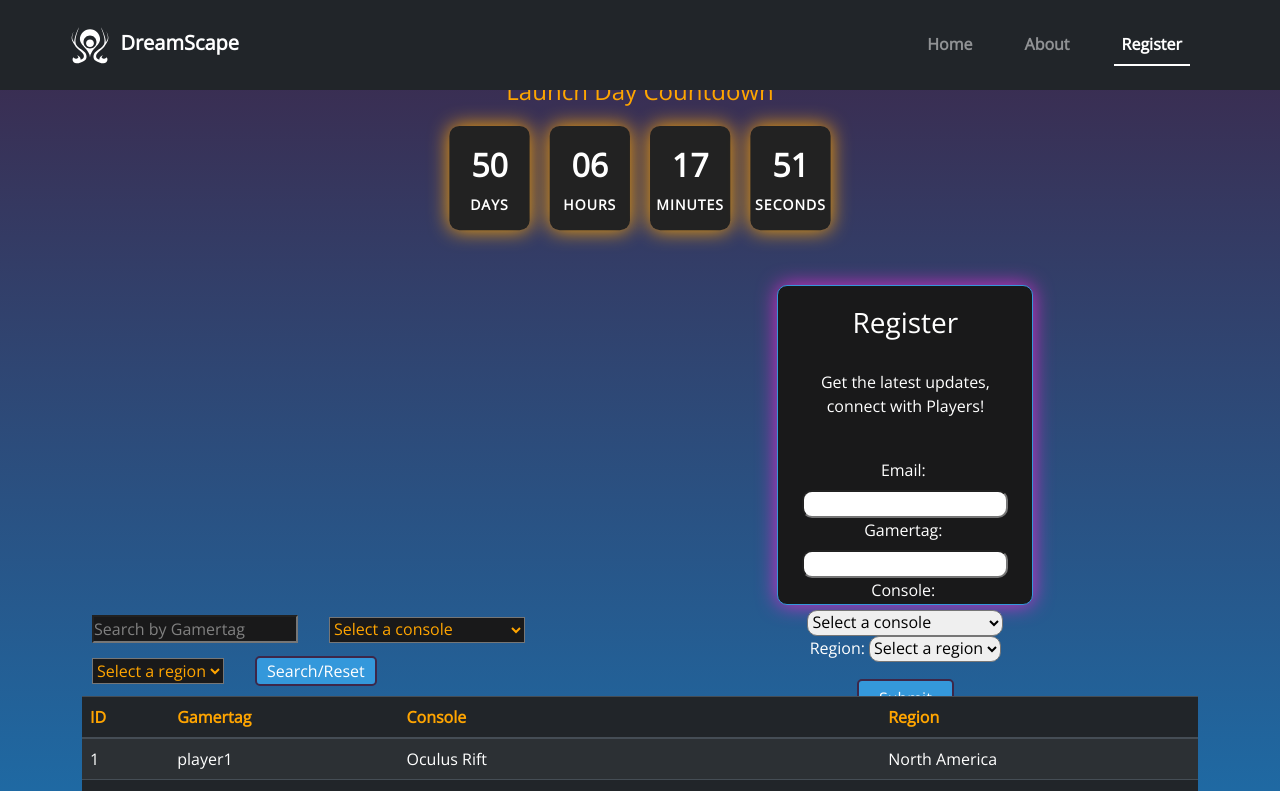
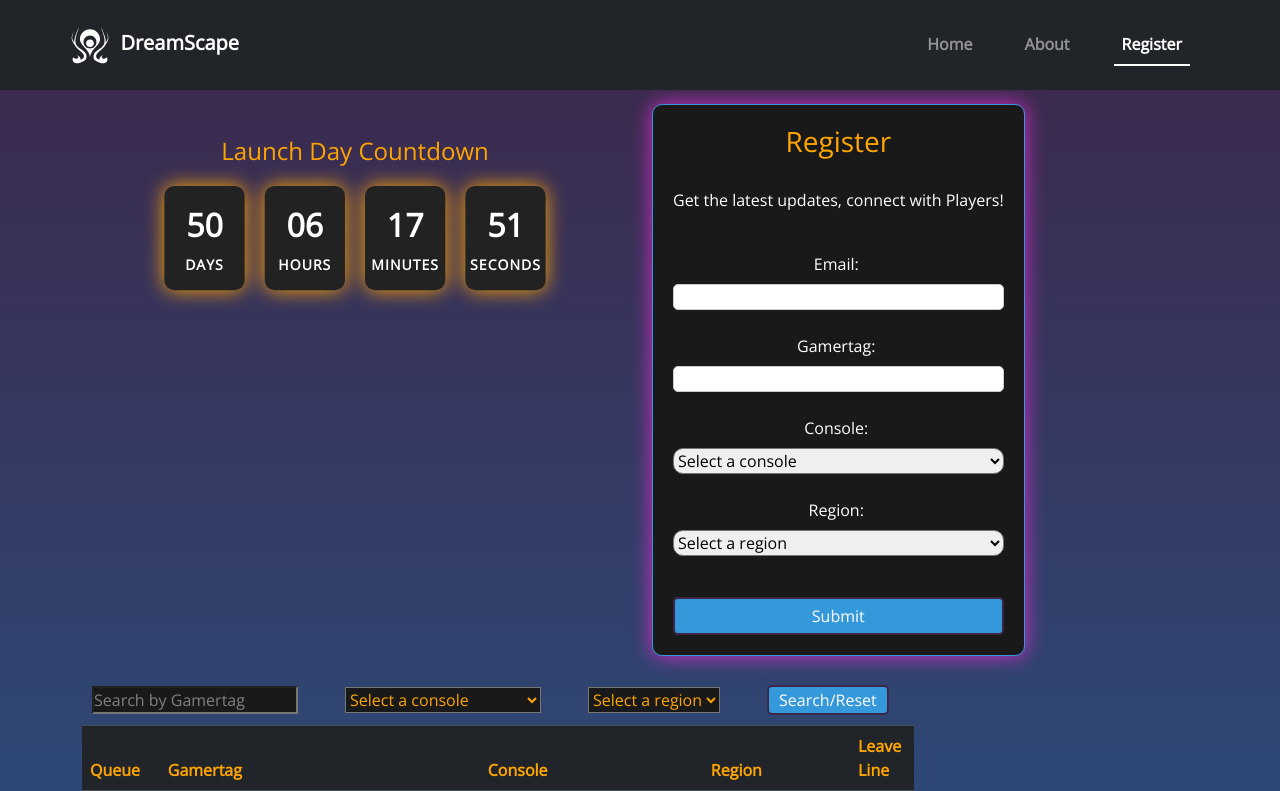
Before and after one commit to Din0saur5/Team-1-phase-2-project, a React (Vite) app: page /sign-up in a window 1280 px wide. Shown: the top 791 px of the page. Built offline with nearby package versions, Linux system fonts and the light colour scheme; data requests are answered from the project's data file.

Commit message:
fixed whole sign up page

```diff
--- a/db.json
+++ b/db.json
@@ -351,9 +351,9 @@
       "id": 50
     },
     {
-      "email": "",
-      "gamertag": "",
-      "console": "",
+      "email": "dummy",
+      "gamertag": "dummy",
+      "console": "OculusRift",
       "region": "Africa",
       "id": 51
     },
@@ -363,6 +363,13 @@
       "console": "",
       "region": "",
       "id": 52
+    },
+    {
+      "email": "",
+      "gamertag": "",
+      "console": "",
+      "region": "",
+      "id": 53
     }
   ]
 }
--- a/src/components/GamerForm.jsx
+++ b/src/components/GamerForm.jsx
@@ -1,6 +1,7 @@
 import { useState } from 'react';
+import UserList from './UserList';
 
-function GamerForm() {
+function GamerForm({handleSubmitNew}) {
   const [user, setUser] = useState({
     email: '',
     gamertag: '',
@@ -15,33 +16,27 @@ function GamerForm() {
       [name]: value,
     });
   }
+function handleSubmit(e){
+  e.preventDefault()
+  handleSubmitNew(user)
+  e.target.reset()
+  setUser({
+    email: '',
+    gamertag: '',
+    console: '',
+    region: '',
+  }
+
+  )
+}
 
 
-  const handleSubmit = (e) => {
-    e.preventDefault();
-    fetch("http://localhost:3000/profiles", {
-      method: "POST",
-      headers: {
-        "Content-Type": "application/json",
-      },
-      body: JSON.stringify({
-        email: user.email,
-        gamertag: user.gamertag,
-        console: user.console,
-        region: user.region,
-      }),
-    })
-      .then(response => response.json())
-      .then(data => {
-        console.log(data);
-      })
-      }
 
 
 
   return (
-    <form onSubmit={handleSubmit}>
-      <div>
+    <form className='gamer-form' onSubmit={(e)=>handleSubmit(e, user)}>
+
         <label>Email:&nbsp; </label>
         <input
           type="text"
@@ -49,9 +44,9 @@ function GamerForm() {
           value={user.email}
           onChange={handleChange}
         />
-      </div>
 
-      <div>
+
+      <br/>
         <label>Gamertag:&nbsp; </label>
         <input
           type="text"
@@ -59,9 +54,9 @@ function GamerForm() {
           value={user.gamertag}
           onChange={handleChange}
         />
-      </div>
 
-      <div>
+     <br/>
+
         <label>Console:&nbsp; </label>
         <select name="console" value={user.console} onChange={handleChange}>
           <option value="">Select a console</option>
@@ -77,9 +72,9 @@ function GamerForm() {
           <option value="VarjoXR3">Varjo XR-3</option>
           <option value="XREALAirARGlasses">XREAL Air AR Glasses</option>
         </select>
-      </div>
 
-      <div>
+
+        <br/>
         <label>Region:&nbsp;</label>
         <select name="region" value={user.region} onChange={handleChange}>
           <option value="">Select a region</option>
@@ -90,8 +85,8 @@ function GamerForm() {
           <option value="Oceania">Oceania</option>
           <option value="South America">South America</option>
         </select>
-      </div>
 
+        <br/>
 
       <button className='form-btn' type="submit">Submit</button>
 
--- a/src/components/SignUp.css
+++ b/src/components/SignUp.css
@@ -3,7 +3,7 @@
     display: flex;
     justify-content: center;
     align-items: center;
-    height: 200vh;
+
     background: linear-gradient(to bottom, #3d2749,#00adff );
     flex-direction: column;
     justify-content: flex-start;
@@ -19,7 +19,7 @@
     border-radius: 5px;
     background: transparent;
     color: #333;
-    width: 50vw;
+    width: 75vw;
 
     transition: transform 0.2s;
   }
@@ -35,10 +35,10 @@
     border-radius: 10px;
     padding: 20px;
     box-shadow: 0 0 20px #D42CCA;
-    width: 20vw;
-    height: 40vh;
     text-align: center;
     animation: slide-up 0.5s;
+    max-width: fit-content;
+
   }
 
   @keyframes slide-up {
@@ -56,7 +56,7 @@
   .signup-container h2 {
     font-size: 28px;
     margin-bottom: 10px;
-    color: #fff;
+    color: #FFA500;
 
   }
 
@@ -66,21 +66,20 @@
     margin-bottom: 20px;
     color: #fff;
     max-height: fit-content;
+
   }
 
   /* Styling for the GamerForm component */
   .gamer-form {
-    display: flex;
-    flex-direction: column;
-    align-items: center;
+    display: grid;
+
   }
 
   .gamer-form input {
-    width: 100%;
-    padding: 10px;
+
     border: 1px solid #ccc;
     border-radius: 5px;
-    margin-bottom: 10px;
+
 
   }
 
--- a/src/components/UserList.jsx
+++ b/src/components/UserList.jsx
@@ -1,30 +1,103 @@
-import React from "react";
-import { Table } from "react-bootstrap";
+import React, { useState } from "react";
+import { Button, Form, Modal, Table } from "react-bootstrap";
 
-function UserList({ users }) {
+function UserList({ users, handleRemove }) {
+  const[emailAuth, setEmailAuth] = useState('')
+  const [currentSelected, setCurrentSelected] =useState({})
+  const [show, setShow] = useState(false);
+  const handleClose = () => setShow(false);
+  const handleShow = (user) =>
+  {
+    setCurrentSelected(user)
+    setShow(true);
+  }
+  function handleChange(e){
+    setEmailAuth(e.target.value)
+  }
+
+  function handleLeave(e){
+      e.preventDefault()
+    if (emailAuth=== currentSelected.email){
+      handleRemove(currentSelected)
+
+      console.log("works")
+    } else{alert("Incorrect email")}
+
+    e.target.reset()
+   setEmailAuth('')
+    setCurrentSelected({})
+    handleClose()
+  }
+
+
   return (
+    <>
     <div>
-      <Table striped hover variant="dark">
+      <Table striped hover variant="dark" style={{width:"65vw"}}>
         <thead >
           <tr >
-            <th style={{ color:'#FFA500'}}>ID</th>
-            <th style={{ color:'#FFA500'}}>Gamertag</th>
+            <th style={{ color:'#FFA500'}}>Queue</th>
+            <th style={{ color:'#FFA500', width:"25vw"}}>Gamertag</th>
             <th style={{ color:'#FFA500'}}>Console</th>
             <th style={{ color:'#FFA500'}}>Region</th>
+            <th style={{ color:'#FFA500', width:"5vw"}}>Leave Line</th>
           </tr>
         </thead>
         <tbody>
-          {users.map((user) => (
-            <tr key={user.id}>
+          {users.length !== 0? users.map(user => {
+          return(
+          <tr key={user.id}>
               <td>{user.id}</td>
               <td>{user.gamertag}</td>
               <td>{user.console}</td>
               <td>{user.region}</td>
+              <td style={{paddingRight:0}}><Button onClick={()=>{handleShow(user)}} style={{margin: '0 5% 0 0', padding:'2% 8% 2% 8%',}} variant="danger">x</Button></td>
             </tr>
-          ))}
+          )})
+        :
+        <tr>
+          <td>#</td>
+          <td>NO GAMERS FOUND</td>
+          <td>n/a</td>
+          <td>n/a</td>
+          <td>x</td>
+        </tr>
+        }
         </tbody>
       </Table>
     </div>
+    <Modal show={show} onHide={handleClose}>
+        <Modal.Header closeButton>
+          <Modal.Title>Are you sure you want to leave the Queue?</Modal.Title>
+        </Modal.Header>
+        <Modal.Body>
+
+          <form onSubmit={(e)=>{handleLeave(e)}} value={emailAuth}>
+
+              <label style={{color:'black'}}>Enter the Email address associated with {currentSelected.gamertag}</label>
+              <input
+              style={{borderRadius:0}}
+                value={emailAuth}
+                type="text"
+                placeholder="name@example.com"
+                onChange={(e)=>handleChange(e)}
+              />
+              <br/>
+              <small>
+                This will also remove you from our Newsletter
+              </small>
+              <br/>
+              <Button variant="danger" type='submit'>
+            Leave Queue
+          </Button>
+
+          </form>
+        </Modal.Body>
+
+      </Modal>
+
+    </>
+
   );
 }
 
--- a/src/routes/SignUp.jsx
+++ b/src/routes/SignUp.jsx
@@ -20,24 +20,62 @@ const SignUp = () => {
     region: '',
   });
 
+//intial fetch
   useEffect(()=>{
 
     fetch(`http://localhost:3000/profiles`)
       .then((resp) => resp.json())
-      .then((data) =>{ setUsers(data)
+      .then((data) =>{setUsers(data)
         console.log(users)
         })
       }, []);
 
+//set searchQuery from form
 const handleSearch = (search) => {
   setSearchQuery(search)
   console.log(searchQuery)
+  }
+
+//New form submit
+  const handleSubmitNew = (user) => {
+    fetch("http://localhost:3000/profiles", {
+      method: "POST",
+      headers: {
+        "Content-Type": "application/json",
+      },
+      body: JSON.stringify(
+      //   {
+      //   email: user.email,
+      //   gamertag: user.gamertag,
+      //   console: user.console,
+      //   region: user.region,
+      // }
+      user
+      )
+    })
+      .then(response => response.json())
+      .then(data => {
+        setUsers([...users, data])
+      })
+      }
+
+ const handleRemove = (userRM) => {
+  fetch(`http://localhost:3000/profiles/${userRM.id}`, {
+    method: "DELETE"
+ })
+ .then(resp=>resp.json())
+ .then(()=>{
 
 
-  }
+  let newlist = users.filter((user)=> user !== userRM)
+    setUsers(newlist)
+ })
+ }
 
 
- console.log(users)
+
+
+
 
 let regionFilter
 let consoleFilter
@@ -63,20 +101,24 @@ let nameFilter
   return (
     <div className="signup-page">
       <Navbar currentPage= {"/sign-up"} />
-      <Countdown currentPage= {"sign-up"} />
       <Container>
-      <Row style={{marginTop:'5%', alignItems: 'flex-end'}}>
-      <Col style={{marginLeft:'61%'}}>
+        <Row ><br/></Row>
+        <Row>
+      <br/>
+      </Row>
+      <Row style={{marginTop:'5%'}}>
+        <Col><Countdown currentPage= {"sign-up"} /></Col>
+      <Col>
         <div className="signup-container">
         <h2>Register</h2>
         <p>Get the latest updates, connect with Players!</p>
-        <GamerForm users={users} setUsers={setUsers} className="gamer-form" />
+        <GamerForm handleSubmitNew={handleSubmitNew}  />
       </div></Col>
 
         <Col md={{span:6, offset:-1}}><SearchBar handleSearch={handleSearch} className="search-bar" /></Col>
       </Row>
       <Row>
-        <Col sm><UserList users={filteredUsers} /></Col>
+        <Col sm><UserList users={filteredUsers} handleRemove={handleRemove} /></Col>
 
       </Row>
     </Container>
```
